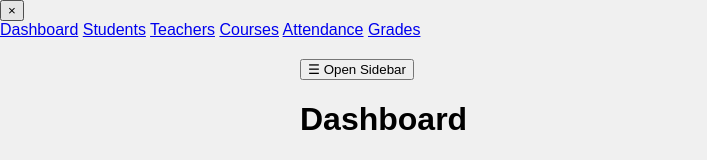
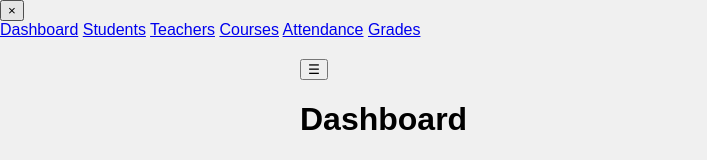
Before and after one commit to StillKe/school-management-system, a plain HTML site: page index.html in a window 1280 px wide. Shown: the top 160 px of the page, without its empty margins (0-707 px from the left). Drawn offline with Linux system fonts and the light colour scheme.

Commit message:
made a few changes

```diff
--- a/index.html
+++ b/index.html
@@ -11,7 +11,7 @@
 <!-- Sidebar -->
 <div class="sidebar" id="sidebar">
   <div class="sidebar-header">
-
+    <div class="sidebar-title"></div>
     <button class="close-btn" onclick="closeSidebar()">
       <span>&times;</span>
     </button>
@@ -28,7 +28,7 @@
 
 <!-- Main Content -->
 <div class="main-content">
-  <button class="open-btn" onclick="openSidebar()">☰ Open Sidebar</button>
+  <button class="open-btn" onclick="openSidebar()">☰ </button>
   <div class="content">
     <div id="dashboard" class="module">
       <h1>Dashboard</h1>
```
